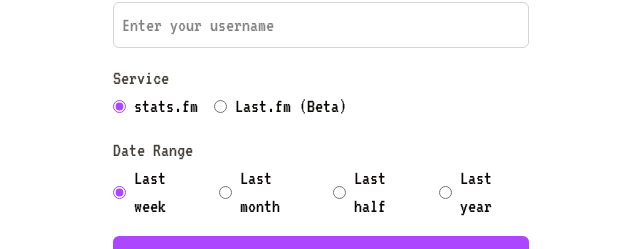
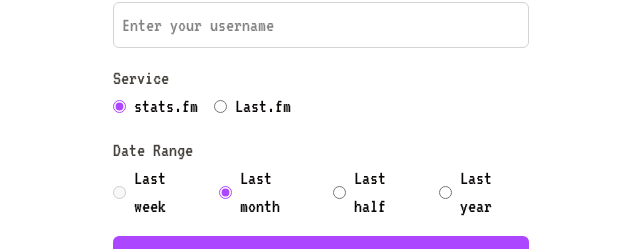
Before and after one commit to heismauri/spin-report, a Next.js app: page / in a window 1280 px wide. Shown: the part 138-387 px from the top of the page, without its empty margins (319-959 px from the left). Built offline with nearby package versions, Linux system fonts and the light colour scheme.

Commit message:
Refactor StatsForm to consolidate restricted ranges and update selected range logic

```diff
--- a/src/components/StatsForm.tsx
+++ b/src/components/StatsForm.tsx
@@ -61,18 +61,21 @@
   }
 };
 
-const LASTFM_RESTRICTED_RANGES = new Set(["lastHalf", "lastYear"]);
+const RESTRICTED_RANGES: Record<string, Set<string>> = {
+  lastfm: new Set(["lastHalf", "lastYear"]),
+  statsfm: new Set(["lastWeek"])
+};
 
 const StatsForm = () => {
   const [loading, setLoading] = useState(false);
   const [stats, setStats] = useState<TopStats | null>(null);
   const [service, setService] = useState("statsfm");
-  const [selectedRange, setSelectedRange] = useState("lastWeek");
+  const [selectedRange, setSelectedRange] = useState("lastMonth");
 
   const handleServiceChange = (newService: string) => {
     setService(newService);
-    if (newService === "lastfm" && LASTFM_RESTRICTED_RANGES.has(selectedRange)) {
-      setSelectedRange("lastWeek");
+    if (RESTRICTED_RANGES[newService]?.has(selectedRange)) {
+      setSelectedRange("lastMonth");
     }
   };
 
@@ -137,7 +140,7 @@
                 disabled={loading}
                 className="accent-purple-500 disabled:text-stone-500"
               />
-              Last.fm (Beta)
+              Last.fm
             </label>
           </div>
         </label>
@@ -151,7 +154,7 @@
                 value="lastWeek"
                 checked={selectedRange === "lastWeek"}
                 onChange={() => setSelectedRange("lastWeek")}
-                disabled={loading}
+                disabled={loading || service === "statsfm"}
                 className="accent-purple-500 disabled:text-stone-500"
               />
               Last week
```
